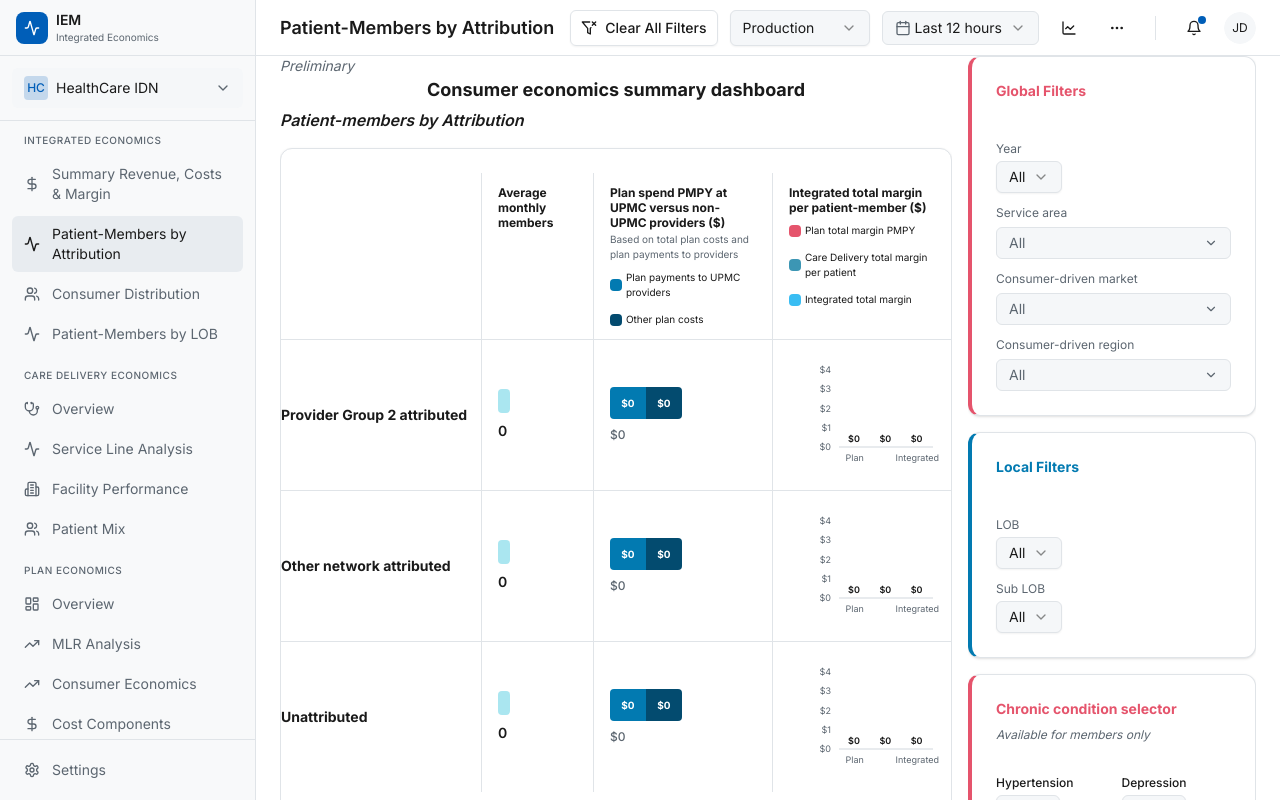
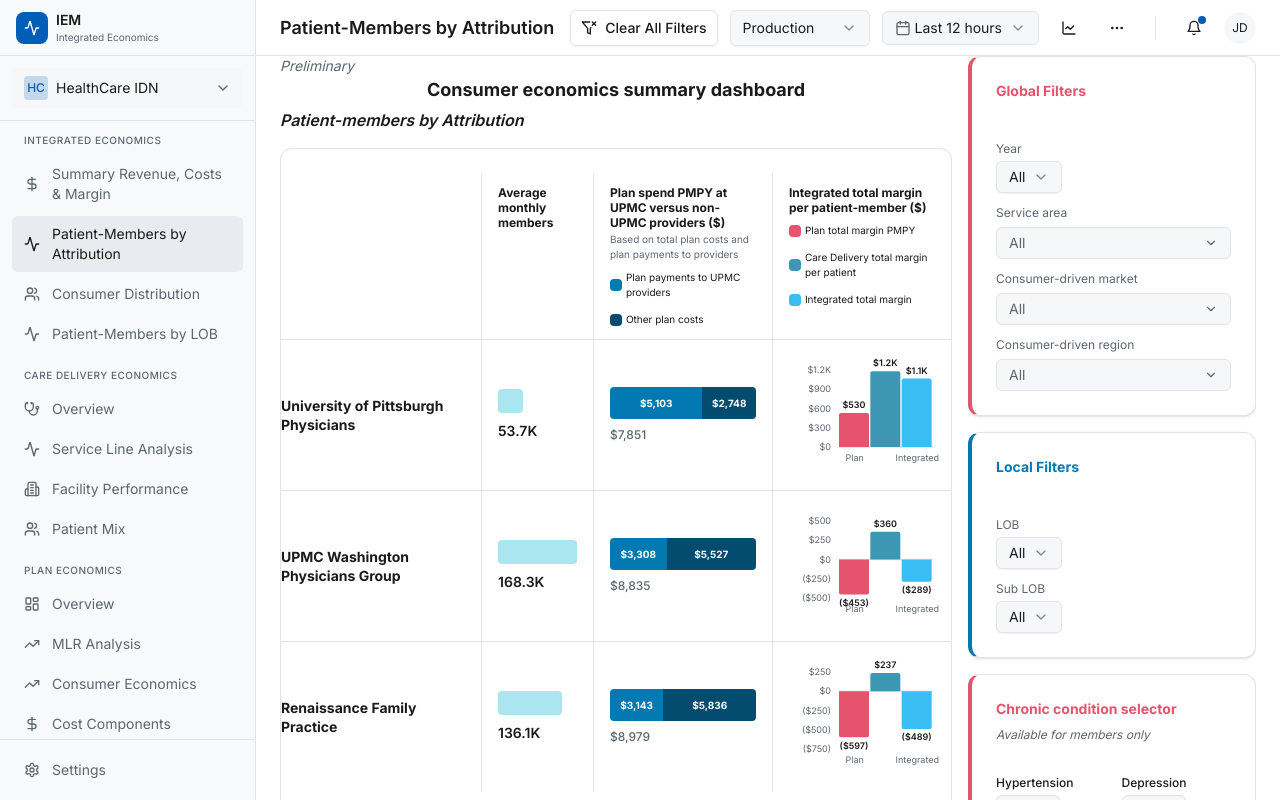
Before and after one commit to jainam-sheth/jainam-sheth, a Next.js app: page /integrated-dashboards/patient-attribution in a window 1280 px wide. Shown: the top 800 px of the page. Built offline with nearby package versions, Linux system fonts and the light colour scheme.

Commit message:
fix: update group names in component for correct data aggregation
Match component group names to new UPMC names for accurate sorting.

Co-authored-by: Jainam Sheth <98174116+jainam-sheth@users.noreply.github.com>

```diff
--- a/components/dashboard/patient-members-by-attribution.tsx
+++ b/components/dashboard/patient-members-by-attribution.tsx
@@ -87,7 +87,7 @@ export function PatientMembersByAttributionDashboard() {
   const rawRows = useMemo(() => getPatientMembersByAttribution(dataFilters), [dataFilters])
 
   const attributionData = useMemo(() => {
-    const groups = ["Provider Group 2 attributed", "Other network attributed", "Unattributed"]
+    const groups = ["University of Pittsburgh Physicians", "UPMC Washington Physicians Group", "Renaissance Family Practice"]
     return groups.map(group => {
       const rows = rawRows.filter(r => r.attributionGroup === group)
       const memberMonths = rows.reduce((s, r) => s + r.memberMonths, 0)
```
